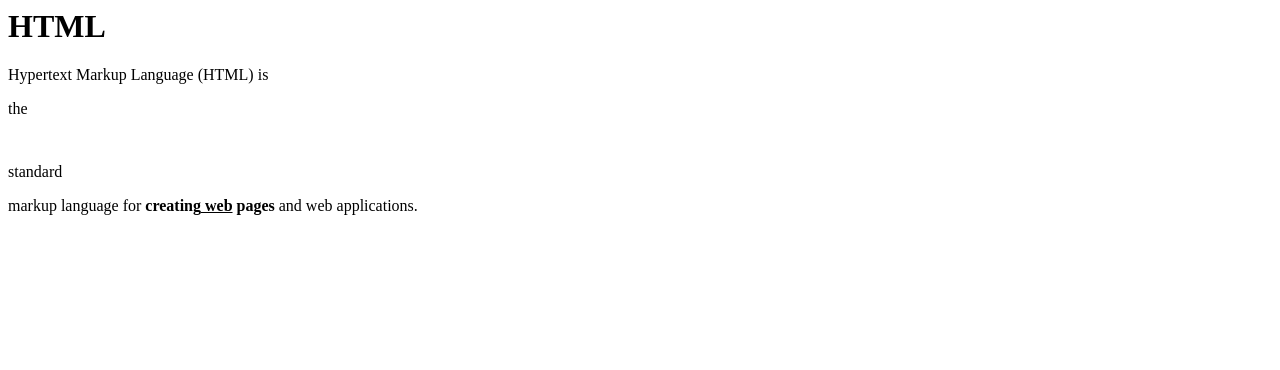
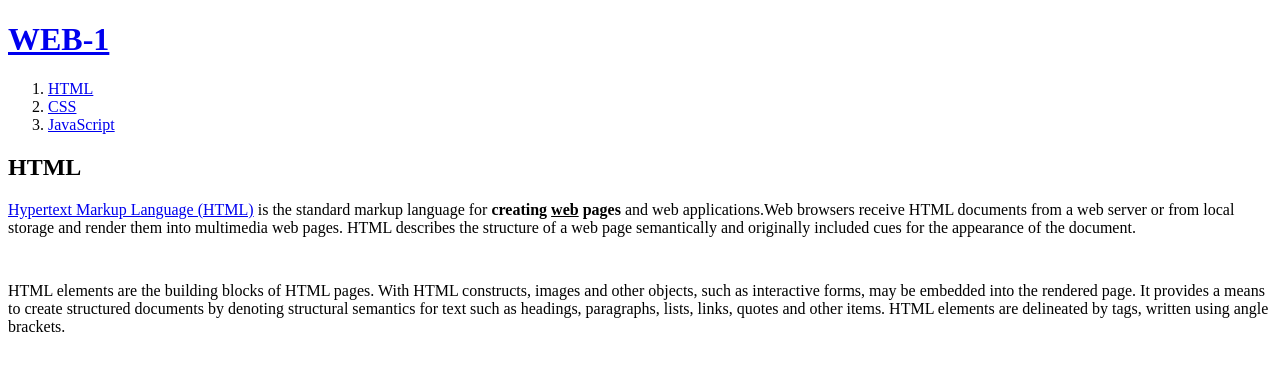
Before and after one commit to xognsl12/web1, a plain HTML site: page 1.html in a window 1280 px wide. Drawn offline with Linux system fonts and the light colour scheme.

Commit message:
Add files via upload

```diff
--- a/1.html
+++ b/1.html
@@ -1,2 +1,18 @@
-<h1>HTML</h1>
-Hypertext Markup Language (HTML) is <p>the</p><p style="margin-top:45px;">standard</p> markup language for <strong>creating<u> web</u> pages</strong> and web applications.
+<!doctype html>
+<html>
+<head>
+  <title>Web-1</title>
+  <meta charset="utf-8">
+</head>
+<body>
+  <h1><a href="index.html" target="_blank" title="WEB specification">WEB-1</a></h1>
+  <ol>
+    <li><a href="1.html" target="_blank" title="html specification">HTML</a></li>
+    <li><a href="2.html" target="_blank" title="CSS specification">CSS</a></li>
+    <li><a href="3.html" target="_blank" title="JavaScript specification">JavaScript</a></li>
+  </ol>
+  <h2>HTML</h2>
+  <p><a href="https://www.w3.org/TR/html5/" target="_blank" title="html5 specification">Hypertext Markup Language (HTML)</a> is the standard markup language for <strong>creating <u>web</u> pages</strong> and web applications.Web browsers receive HTML documents from a web server or from local storage and render them into multimedia web pages. HTML describes the structure of a web page semantically and originally included cues for the appearance of the document.
+  </p><p style="margin-top:45px;">HTML elements are the building blocks of HTML pages. With HTML constructs, images and other objects, such as interactive forms, may be embedded into the rendered page. It provides a means to create structured documents by denoting structural semantics for text such as headings, paragraphs, lists, links, quotes and other items. HTML elements are delineated by tags, written using angle brackets.
+  </p>
+</body>
```
